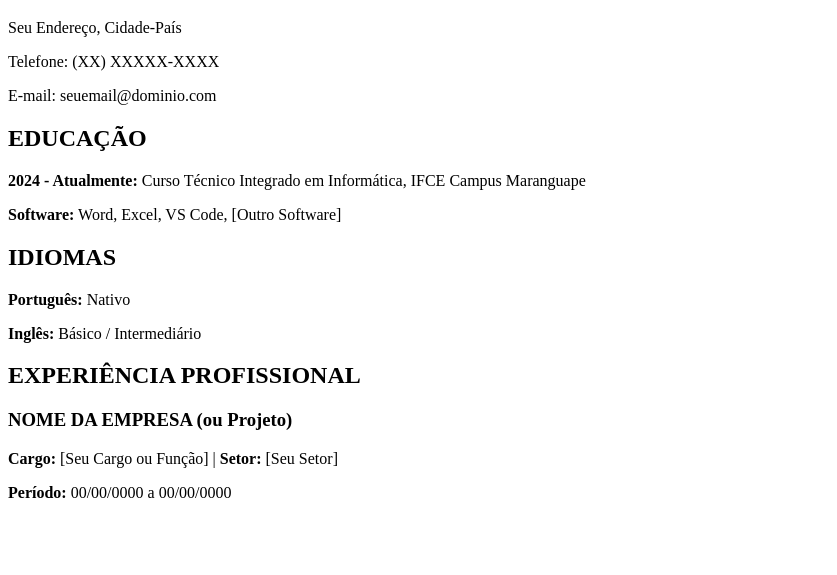
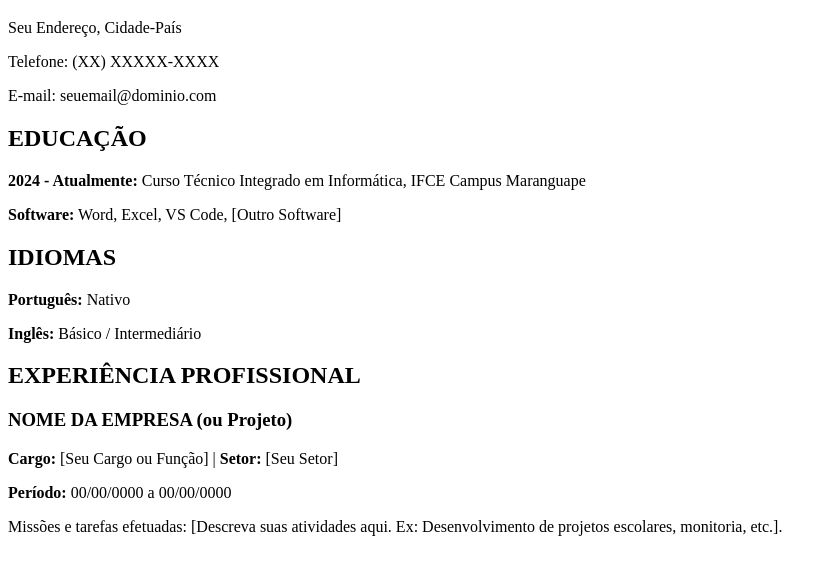
Before and after one commit to Laurino-Bonifacio/projeto_web, a plain HTML site: page index.html in a window 1280 px wide. Shown: the part 87-662 px from the top of the page, without its empty margins (0-837 px from the left). Drawn offline with Linux system fonts and the light colour scheme; files that its build step writes are made by us from their sources.

Commit message:
Update index.html

```diff
--- a/index.html
+++ b/index.html
@@ -43,3 +43,6 @@
                 <p><strong>Cargo:</strong> [Seu Cargo ou Função] | <strong>Setor:</strong> [Seu Setor]</p>
                 <p><strong>Período:</strong> 00/00/0000 a 00/00/0000</p>
                 <p>
+                    Missões e tarefas efetuadas: [Descreva suas atividades aqui. Ex: Desenvolvimento de projetos escolares, monitoria, etc.].
+                </p>
+            </div>
```
